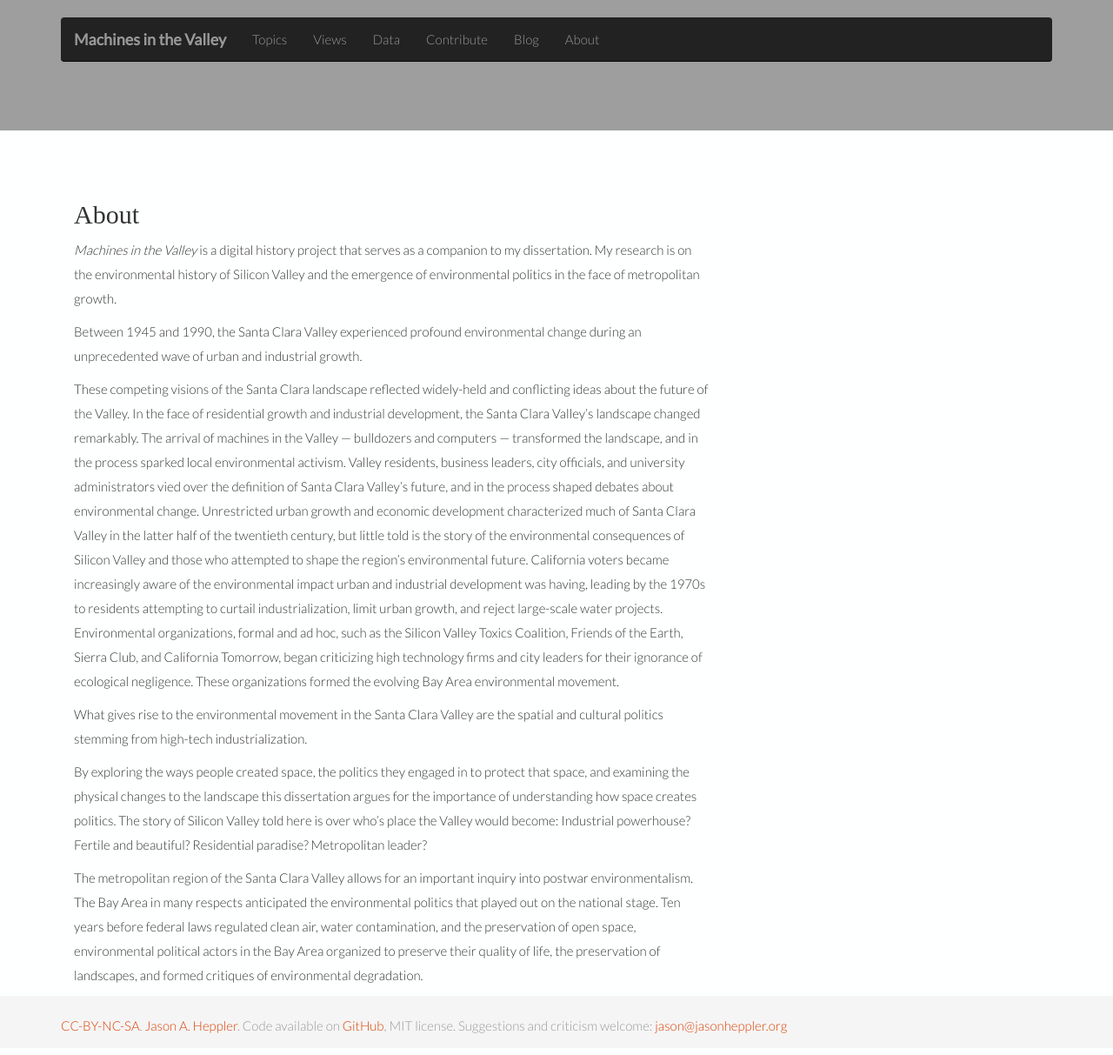
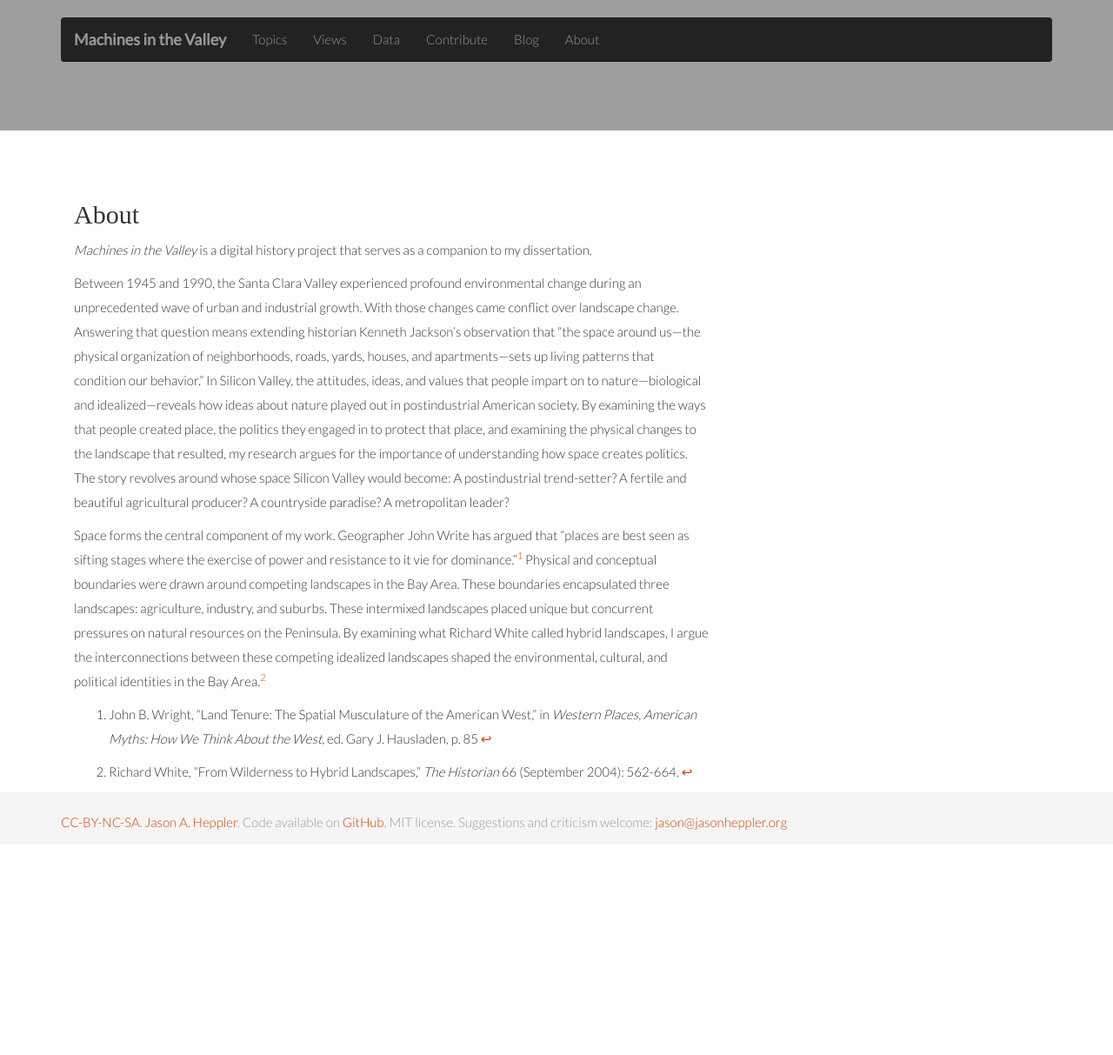
Before and after one commit to hepplerj/machinesvalley, a Jekyll site: the page built from about.md, in a window 1280 px wide. Shown: the whole page at 87% size. Built offline with Jekyll 4.4.1, drawn with Linux system fonts in a browser that asks for light colours; nearby versions of some CDN libraries; some web fonts are replaced; a script that is not in the unit is left out; after the commit the page ends 979 px from its top, so only the background shows below that.

Commit message:
Better text

```diff
--- a/about.md
+++ b/about.md
@@ -10,52 +10,37 @@ tags: [Jason Heppler, digital history, research]
 ## {{ page.title }}
 
 *Machines in the Valley* is a digital history project that serves as a
-companion to my dissertation. My research is on the environmental
-history of Silicon Valley and the emergence of environmental politics in
-the face of metropolitan growth.
+companion to my dissertation.
 
 Between 1945 and 1990, the Santa Clara Valley experienced profound
 environmental change during an unprecedented wave of urban and
-industrial growth.
+industrial growth. With those changes came conflict over landscape
+change. Answering that question means extending historian Kenneth
+Jackson's observation that "the space around us---the physical
+organization of neighborhoods, roads, yards, houses, and
+apartments---sets up living patterns that condition our behavior." In
+Silicon Valley, the attitudes, ideas, and values that people impart on
+to nature---biological and idealized---reveals how ideas about nature
+played out in postindustrial American society. By examining the ways
+that people created place, the politics they engaged in to protect that
+place, and examining the physical changes to the landscape that
+resulted, my research argues for the importance of understanding how
+space creates politics. The story revolves around whose space Silicon
+Valley would become: A postindustrial trend-setter? A fertile and
+beautiful agricultural producer? A countryside paradise? A metropolitan
+leader?
 
-These competing visions of the Santa Clara landscape reflected
-widely-held and conflicting ideas about the future of the Valley. In the
-face of residential growth and industrial development, the Santa Clara
-Valley’s landscape changed remarkably. The arrival of machines in the
-Valley — bulldozers and computers — transformed the landscape, and in
-the process sparked local environmental activism. Valley residents,
-business leaders, city officials, and university administrators vied
-over the definition of Santa Clara Valley’s future, and in the process
-shaped debates about environmental change. Unrestricted urban growth and
-economic development characterized much of Santa Clara Valley in the
-latter half of the twentieth century, but little told is the story of
-the environmental consequences of Silicon Valley and those who attempted
-to shape the region’s environmental future. California voters became
-increasingly aware of the environmental impact urban and industrial
-development was having, leading by the 1970s to residents attempting to
-curtail industrialization, limit urban growth, and reject large-scale
-water projects. Environmental organizations, formal and ad hoc, such as
-the Silicon Valley Toxics Coalition, Friends of the Earth, Sierra Club,
-and California Tomorrow, began criticizing high technology firms and
-city leaders for their ignorance of ecological negligence. These
-organizations formed the evolving Bay Area environmental movement.
+Space forms the central component of my work. Geographer John Write has
+argued that "places are best seen as sifting stages where the exercise
+of power and resistance to it vie for dominance."[^1] Physical and
+conceptual boundaries were drawn around competing landscapes in the Bay
+Area. These boundaries encapsulated three landscapes: agriculture,
+industry, and suburbs. These intermixed landscapes placed unique but
+concurrent pressures on natural resources on the Peninsula. By examining
+what Richard White called hybrid landscapes, I argue the
+interconnections between these competing idealized landscapes shaped the
+environmental, cultural, and political identities in the Bay Area.[^2]
 
-What gives rise to the environmental movement in the Santa Clara Valley
-are the spatial and cultural politics stemming from high-tech
-industrialization.
+[^1]: John B. Wright, "Land Tenure: The Spatial Musculature of the American West," in *Western Places, American Myths: How We Think About the West*, ed. Gary J. Hausladen, p. 85
 
-By exploring the ways people created space, the politics they engaged in
-to protect that space, and examining the physical changes to the
-landscape this dissertation argues for the importance of understanding
-how space creates politics. The story of Silicon Valley told here is
-over who’s place the Valley would become: Industrial powerhouse? Fertile
-and beautiful? Residential paradise? Metropolitan leader?
-
-The metropolitan region of the Santa Clara Valley allows for an
-important inquiry into postwar environmentalism. The Bay Area in many
-respects anticipated the environmental politics that played out on the
-national stage. Ten years before federal laws regulated clean air, water
-contamination, and the preservation of open space, environmental
-political actors in the Bay Area organized to preserve their quality of
-life, the preservation of landscapes, and formed critiques of
-environmental degradation.
+[^2]: Richard White, "From Wilderness to Hybrid Landscapes," *The Historian* 66 (September 2004): 562-664.
```
